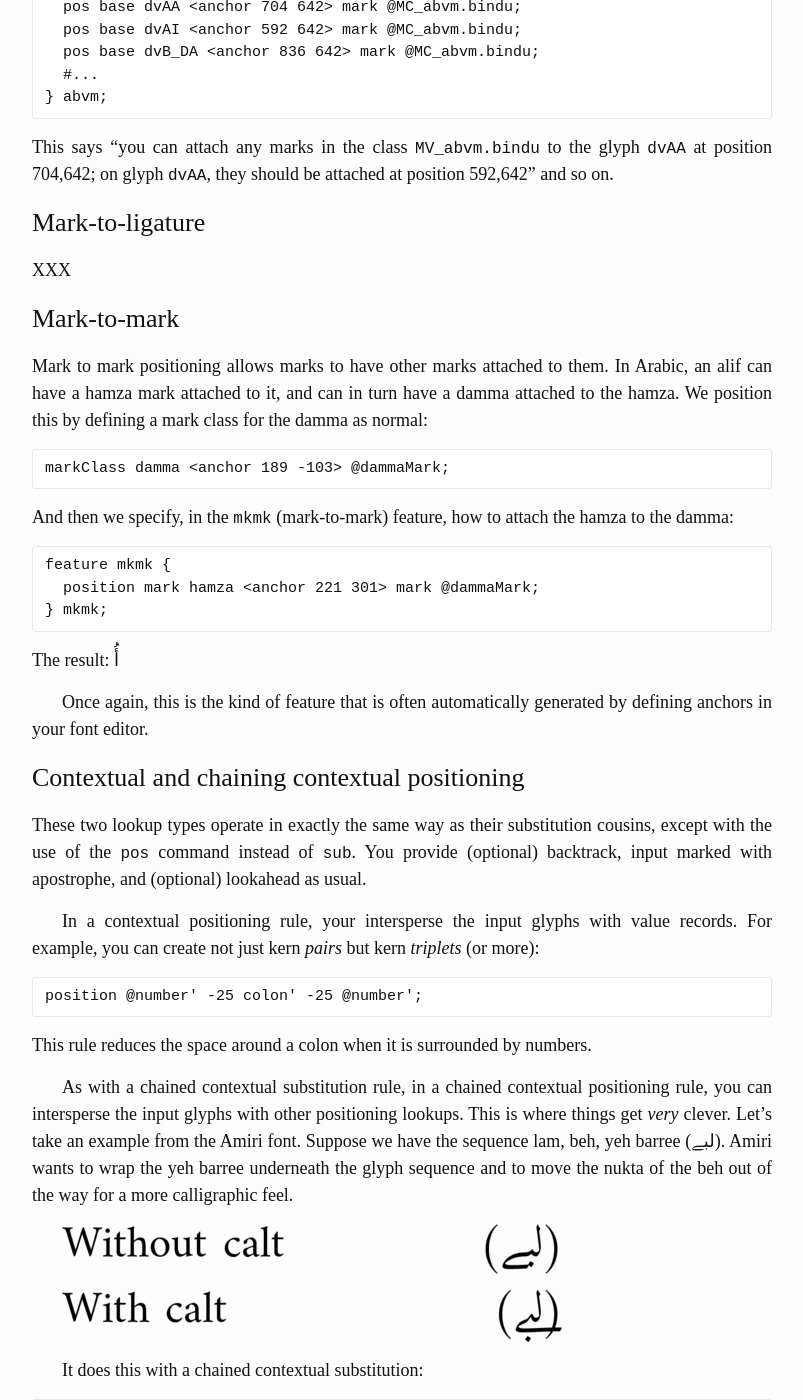
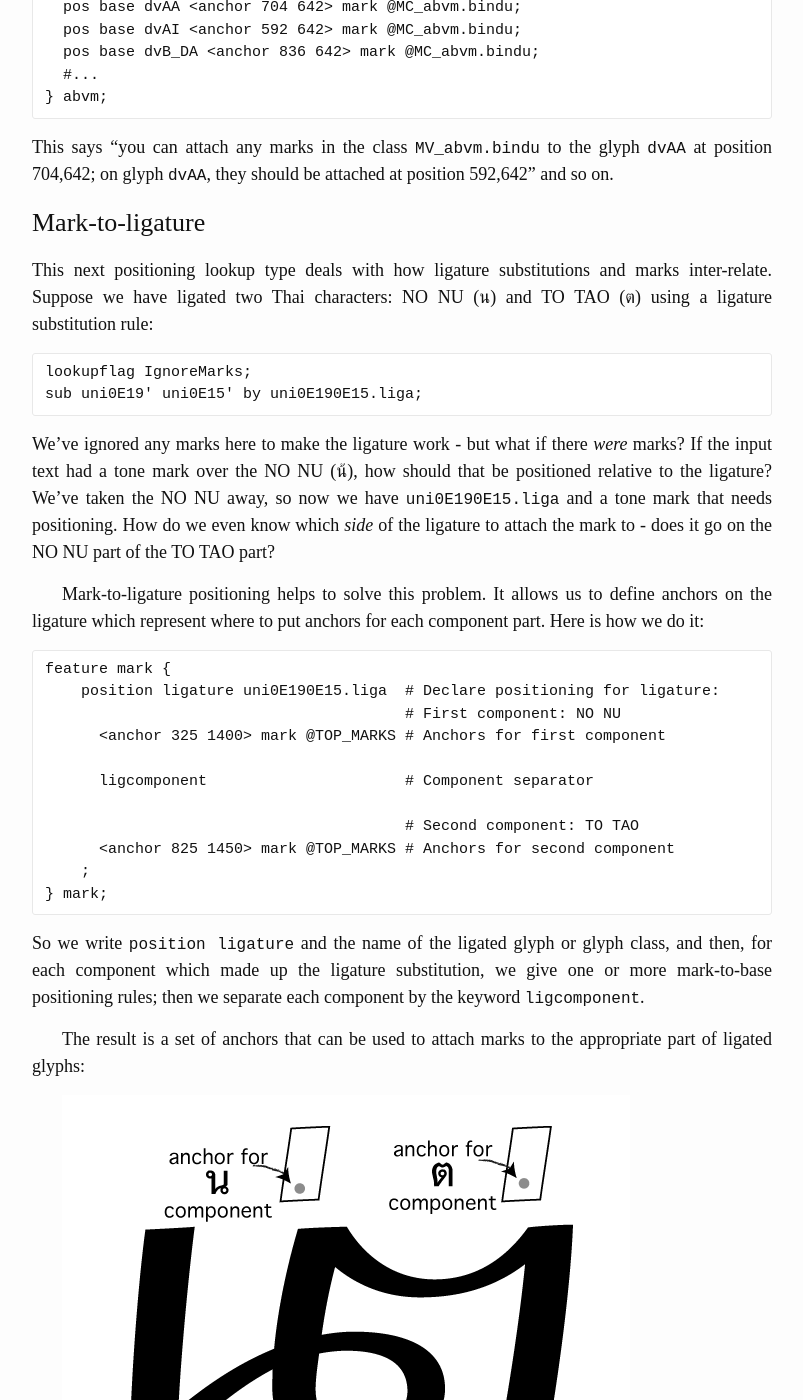
Before and after one commit to simoncozens/fonts-and-layout, a Jekyll site: the page built from features-2.md, in a window 1280 px wide and 1400 px high, scrolled down 15718 px. Shown: the whole window, without its empty margins (238-1041 px from the left). Built offline with Jekyll 4.4.1, drawn with Linux system fonts in a browser that asks for light colours; some of the changed text lies outside the part shown.

Commit message:
Mark to lig, completing chapter 6

```diff
--- a/features-2.md
+++ b/features-2.md
@@ -366,11 +367,39 @@ This says "you can attach any marks in the class `MV_abvm.bindu` to the glyph `d
 
 ### Mark-to-ligature
 
-XXX
+This next positioning lookup type deals with how ligature substitutions and marks inter-relate. Suppose we have ligated two Thai characters: NO NU (น) and TO TAO (ต) using a ligature substitution rule:
+
+    lookupflag IgnoreMarks;
+    sub uni0E19' uni0E15' by uni0E190E15.liga;
+
+We've ignored any marks here to make the ligature work - but what if there *were* marks? If the input text had a tone mark over the NO NU (น้), how should that be positioned relative to the ligature? We've taken the NO NU away, so now we have `uni0E190E15.liga` and a tone mark that needs positioning. How do we even know which *side* of the ligature to attach the mark to - does it go on the NO NU part of the TO TAO part?
+
+Mark-to-ligature positioning helps to solve this problem. It allows us to define anchors on the ligature which represent where to put anchors for each component part. Here is how we do it:
+
+    feature mark {
+        position ligature uni0E190E15.liga  # Declare positioning for ligature:
+                                            # First component: NO NU
+          <anchor 325 1400> mark @TOP_MARKS # Anchors for first component
+
+          ligcomponent                      # Component separator
+
+                                            # Second component: TO TAO
+          <anchor 825 1450> mark @TOP_MARKS # Anchors for second component
+        ;
+    } mark;
+
+So we write `position ligature` and the name of the ligated glyph or glyph class, and then, for each component which made up the ligature substitution,
+we give one or more mark-to-base positioning rules; then we separate each component by the keyword `ligcomponent`.
+
+The result is a set of anchors that can be used to attach marks to the appropriate part of ligated glyphs:
+
+![](features/mark-to-lig.png)
 
 ### Mark-to-mark
 
-Mark to mark positioning allows marks to have other marks attached to them. In Arabic, an alif can have a hamza mark attached to it, and can in turn have a damma attached to the hamza. We position this by defining a mark class for the damma as normal:
+The third kind of mark positioning, mark-to-mark, does what its name implies - it allows marks to have other marks attached to them.
+
+In Arabic, an alif can have a hamza mark attached to it, and can in turn have a damma attached to the hamza. We position this by defining a mark class for the damma as normal:
 
     markClass damma <anchor 189 -103> @dammaMark;
 
@@ -434,3 +463,5 @@ Next we write a lookup which adjusts the advance width of each of the "narrow" i
 And here's the result of those two features - the contextual alternate, and the kerning feature - working together:
 
 ![](features/amiri-kern-2.png)
+
+That, thankfully, is probably as complicated as it's going to get.
```
Also changed, not shown: other parts of features-2.md (+1 -0 lines), features/mark-to-lig.png (added), 1 other file.
